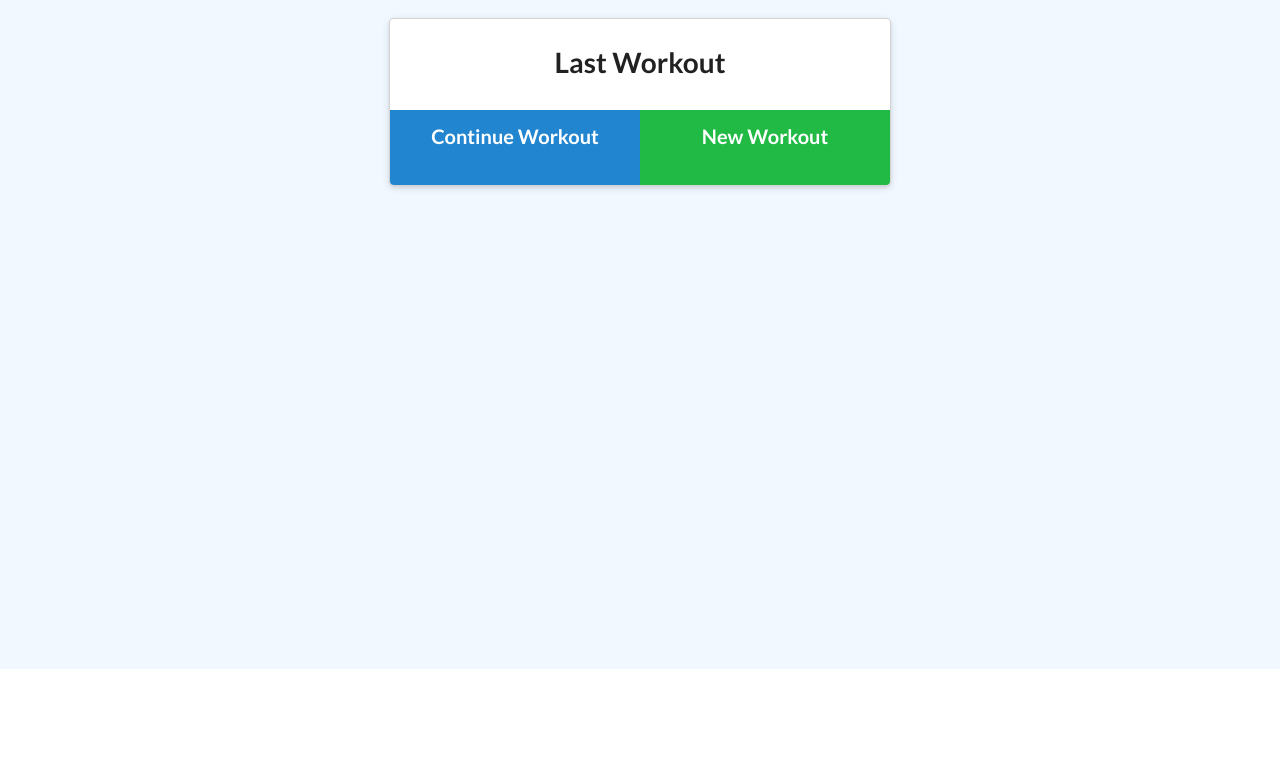
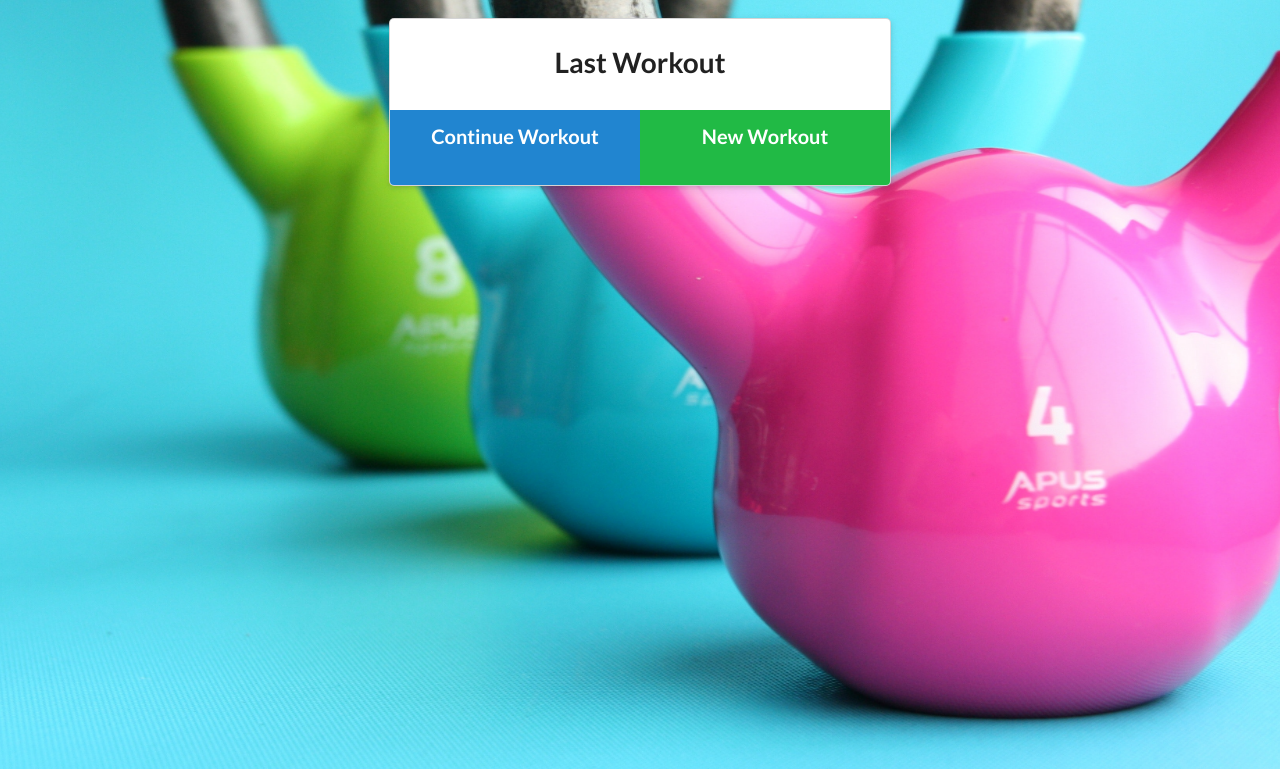
Before and after one commit to NDaruwalla/fitness-tracker, a website: page public/index.html in a window 1280 px wide. Shown: the part 229-998 px from the top of the page. Before the commit the page ends 898 px from the top, so only its background shows below. Drawn offline with nearby package versions, Linux system fonts and the light colour scheme; no server answers.

Commit message:
deploying

```diff
--- a/public/css/style.css
+++ b/public/css/style.css
@@ -11,7 +11,11 @@ body,
 .wrapper {
   height: 100%;
   /* Nicole's customization - image from pexels.com, no attribution required */
-  /* background-image: url(../images/background.jpg); */
+  background-image: url(../images/background.jpg);
+  height: 900px; /* You must set a specified height */
+  background-position: center; /* Center the image */
+  background-repeat: no-repeat; /* Do not repeat the image */
+  background-size: cover; /* Resize the background image to cover the entire container */
 }
 
 body {
```
